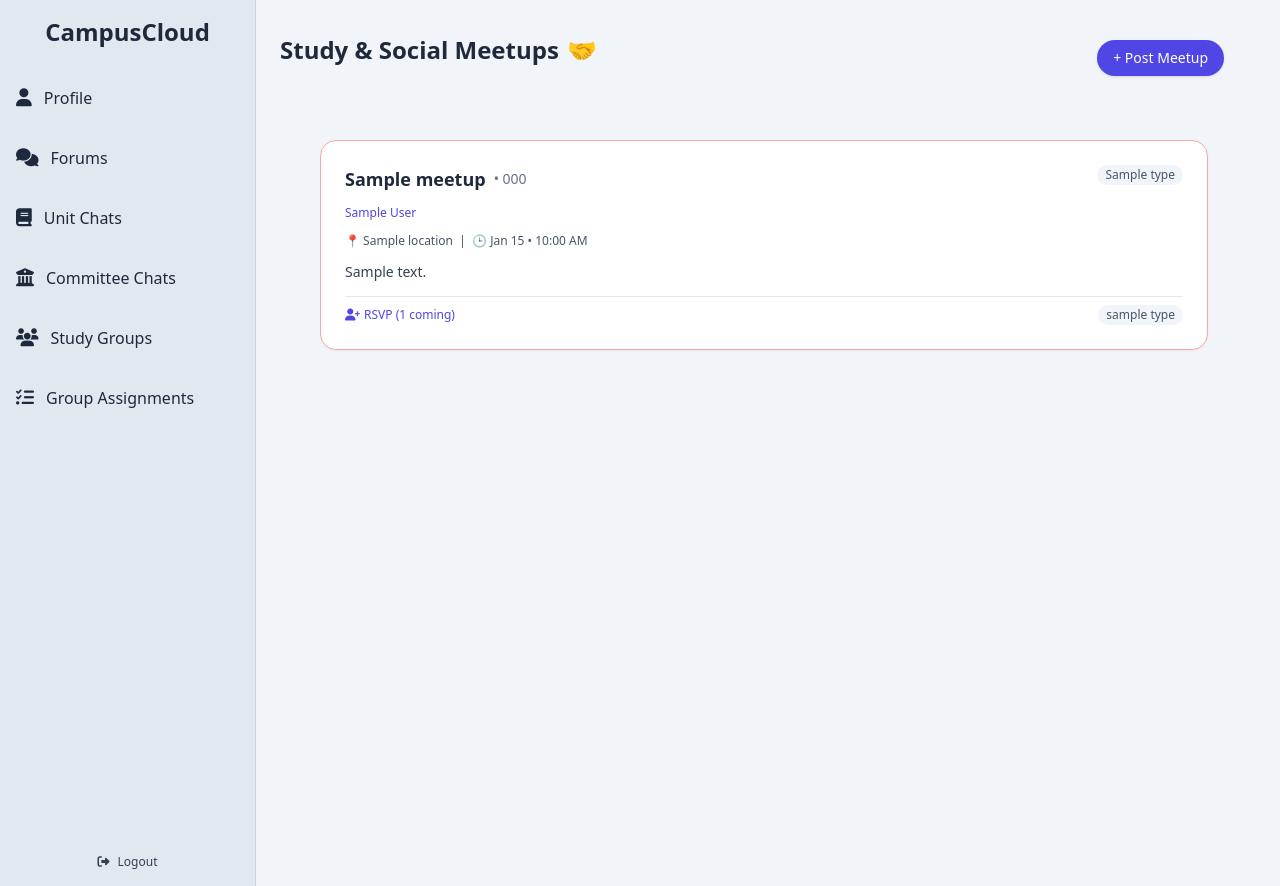
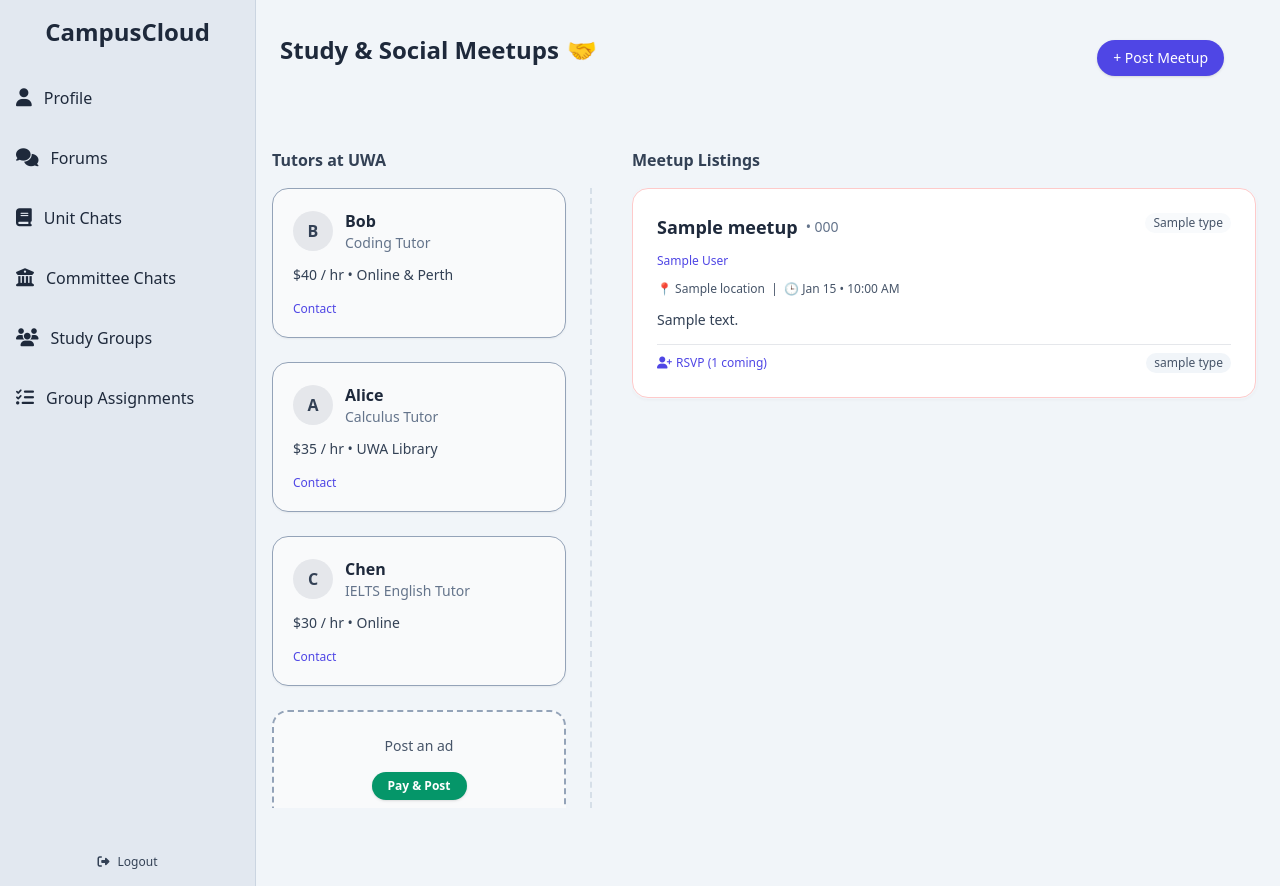
Before and after one commit to Jignesh6155/CampusCloud, a Python web app: template app/templates/study_group.html in a window 1280 px wide. Run offline with Jinja, Linux system fonts and the light colour scheme; the template is opened without the code that fills it: most values are stand-ins (such as "Sample title", 1, 10 or a date in 2020); some libraries are stand-ins or nearby versions.

Commit message:
frontend implementation tutors and meetups

```diff
--- a/app/templates/study_group.html
+++ b/app/templates/study_group.html
@@ -1,36 +1,98 @@
 {% extends "base.html" %}
 {% block content %}
 
-<!-- ▣ Title bar -->
+<!-- ▣ Top Bar -->
 <div class="w-full bg-slate-100 text-slate-800 py-6 px-6 flex items-center justify-between">
   <div class="flex items-center gap-2">
     <h1 class="text-2xl font-bold">Study &amp; Social Meetups</h1>
     <span class="text-2xl">🤝</span>
   </div>
 
-  <!-- 📍 Small button in corner -->
   <button onclick="document.getElementById('meetupModal').classList.remove('hidden')"
           class="mt-4 mr-8 bg-indigo-600 hover:bg-indigo-700 text-white text-sm font-medium px-4 py-2 rounded-full shadow transition">
     + Post Meetup
   </button>
 </div>
 
-<!-- ▣ Meetup Content -->
+<!-- ▣ Main Content -->
 <div class="py-10 px-4 bg-slate-100">
-    <div class="max-w-4xl mx-auto h-[75vh] overflow-y-scroll pr-2 flex flex-col gap-10">
+  <div class="max-w-6xl mx-auto flex flex-col lg:flex-row gap-10">
 
-    <!-- ◢ Meetups list -->
+    <!-- ◤ Tutors Column -->
+    <aside class="hidden lg:flex flex-col w-80 shrink-0">
+
+      <!-- Tutors Title -->
+      <h2 class="text-base font-semibold text-slate-700 mt-2 mb-4">Tutors at UWA</h2>
+
+      <!-- Scrollable Tutors -->
+      <div class="h-[70vh] overflow-y-scroll pr-6 border-r-2 border-dashed border-slate-300/70 space-y-6">
+
+        <!-- Tutor Card -->
+        <article class="bg-gray-50 rounded-2xl border border-slate-400 shadow-sm p-5 flex flex-col gap-3 hover:shadow-md transition">
+          <div class="flex items-center gap-3">
+            <div class="w-10 h-10 rounded-full bg-gray-200 flex items-center justify-center text-slate-700 font-semibold">B</div>
+            <div>
+              <h4 class="font-semibold text-slate-800">Bob</h4>
+              <p class="text-sm text-slate-500">Coding Tutor</p>
+            </div>
+          </div>
+          <p class="text-sm text-slate-700">$40&nbsp;/&nbsp;hr • Online &amp; Perth</p>
+          <button class="self-start mt-1 text-xs font-medium text-indigo-600 hover:underline">Contact</button>
+        </article>
+
+        <article class="bg-gray-50 rounded-2xl border border-slate-400 shadow-sm p-5 flex flex-col gap-3 hover:shadow-md transition">
+          <div class="flex items-center gap-3">
+            <div class="w-10 h-10 rounded-full bg-gray-200 flex items-center justify-center text-slate-700 font-semibold">A</div>
+            <div>
+              <h4 class="font-semibold text-slate-800">Alice</h4>
+              <p class="text-sm text-slate-500">Calculus Tutor</p>
+            </div>
+          </div>
+          <p class="text-sm text-slate-700">$35&nbsp;/&nbsp;hr • UWA Library</p>
+          <button class="self-start mt-1 text-xs font-medium text-indigo-600 hover:underline">Contact</button>
+        </article>
+
+        <article class="bg-gray-50 rounded-2xl border border-slate-400 shadow-sm p-5 flex flex-col gap-3 hover:shadow-md transition">
+          <div class="flex items-center gap-3">
+            <div class="w-10 h-10 rounded-full bg-gray-200 flex items-center justify-center text-slate-700 font-semibold">C</div>
+            <div>
+              <h4 class="font-semibold text-slate-800">Chen</h4>
+              <p class="text-sm text-slate-500">IELTS English Tutor</p>
+            </div>
+          </div>
+          <p class="text-sm text-slate-700">$30&nbsp;/&nbsp;hr • Online</p>
+          <button class="self-start mt-1 text-xs font-medium text-indigo-600 hover:underline">Contact</button>
+        </article>
+
+        <!-- Post-an-ad Placeholder -->
+        <div class="bg-gray-50 rounded-2xl border-2 border-dashed border-slate-400 p-6 text-center flex flex-col items-center gap-4">
+          <p class="text-sm text-slate-600 font-medium">Post an ad</p>
+          <button class="bg-emerald-600 hover:bg-emerald-700 text-white text-xs font-semibold px-4 py-1.5 rounded-full shadow transition">
+            Pay &amp; Post
+          </button>
+        </div>
+
+      </div>
+    </aside>
+
+    <!-- ◢ Meetups Column -->
+    <div class="flex-1 flex flex-col">
+
+      <!-- Meetups Title -->
+      <h2 class="text-base font-semibold text-slate-700 mt-2 mb-4">Meetup Listings</h2>
+
+      <!-- Scrollable Meetups -->
+      <div class="h-[70vh] overflow-y-scroll pr-2 flex flex-col gap-10">
         <section class="w-full space-y-6">
           {% for meetup in meetups %}
             <article id="meetup-{{ meetup.id }}"
-            class="relative bg-white rounded-2xl shadow-sm p-6 flex flex-col gap-3
+                     class="relative bg-white rounded-2xl shadow-[0_1px_4px_rgba(0,0,0,0.05)] p-6 flex flex-col gap-3 ring-1 ring-slate-100 hover:ring-slate-200 transition
                      {% if meetup.time %}
-            {% if meetup.time > now %} border border-green-400
-                {% else %} border border-red-300
+                       {% if meetup.time > now %} border border-green-200
+                       {% else %} border border-red-200
                        {% endif %}
                      {% else %} border border-slate-200
                      {% endif %}">
-
               {% if meetup.user_id == current_user.id %}
                 <button onclick="deleteMeetup({{ meetup.id }})"
                         class="absolute top-3 right-4 text-slate-400 hover:text-red-600 transition text-lg"
@@ -45,9 +107,9 @@
                   {% endif %}
                 </h3>
                 <span class="px-2 py-0.5 rounded-full text-xs
-              {% if meetup.type == 'Study' %} bg-indigo-100 text-indigo-600
-              {% elif meetup.type == 'Social' %} bg-green-100 text-green-600
-              {% else %} bg-slate-100 text-slate-600 {% endif %}">
+                      {% if meetup.type == 'Study' %} bg-indigo-50 text-indigo-600
+                      {% elif meetup.type == 'Social' %} bg-green-50 text-green-600
+                      {% else %} bg-slate-50 text-slate-600 {% endif %}">
                   {{ meetup.type }}
                 </span>
               </header>
@@ -62,7 +124,8 @@
                 <a href="{{ url_for('routes.view_profile', user_id=meetup.user.id) }}"
                    class="text-xs text-indigo-600 hover:underline">
                   {{ meetup.user.display_name }}
-       </a>          {% endif %}
+                </a>
+              {% endif %}
 
               <p class="text-xs text-slate-600">
                 📍 {{ meetup.location or "TBA" }} &nbsp;|&nbsp;
@@ -92,6 +155,9 @@
         </section>
       </div>
     </div>
+  </div>
+</div>
+
 
 <!-- 🔳 Post a Meetup Modal -->
 <div id="meetupModal" class="fixed inset-0 bg-black/40 flex items-center justify-center z-50 hidden">
@@ -202,4 +268,5 @@ function deleteMeetup(id){
     }
     </script>
 
+
 {% endblock %}
```
Also changed, not shown: instance/app.db. Lines whose indentation alone changed are shown as unchanged.
